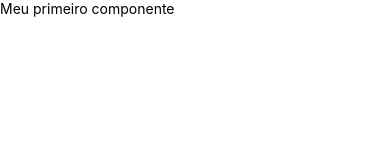
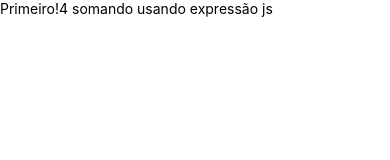
Before and after one commit to NathanaelCarauna/React-native-curso-cod3r, a React Native app: screen / in a window 390 px wide. Shown: the top 160 px of the page. Built offline with nearby package versions, Linux system fonts and the light colour scheme.

Commit message:
Aula 15, usando arrow function, primeiro componente, expressão js

```diff
--- a/src/App.js
+++ b/src/App.js
@@ -1,8 +1,10 @@
 import React from 'react';
-import {Text} from 'react-native'
+import {Text, View} from 'react-native'
 
-function App(){
-  return <Text>Meu primeiro componente</Text>
-}
+import Primeiro from './components/Primeiro'
 
-export default App;
+export default () => (
+  <View>
+    <Primeiro/>
+  </View>
+)
--- /dev/null
+++ b/src/components/Primeiro.js
@@ -0,0 +1,4 @@
+import React from 'react';
+import {Text} from 'react-native';
+
+export default () => <Text>Primeiro!{1+3} somando usando expressão js</Text>
```
